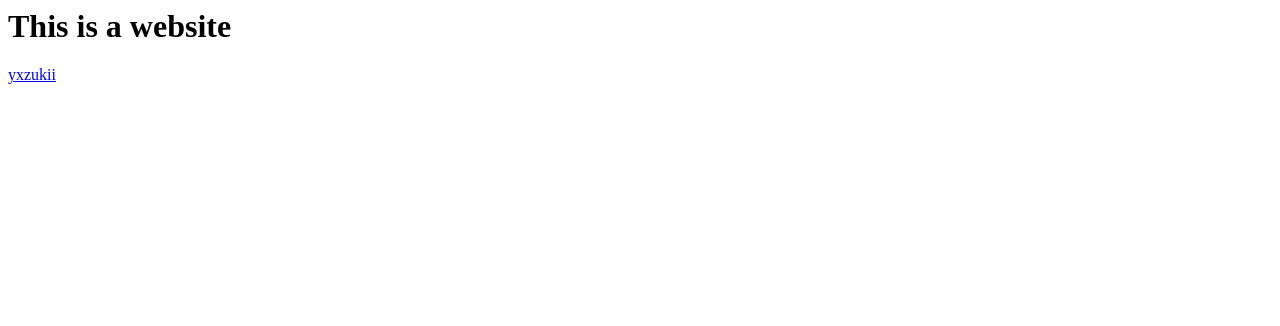
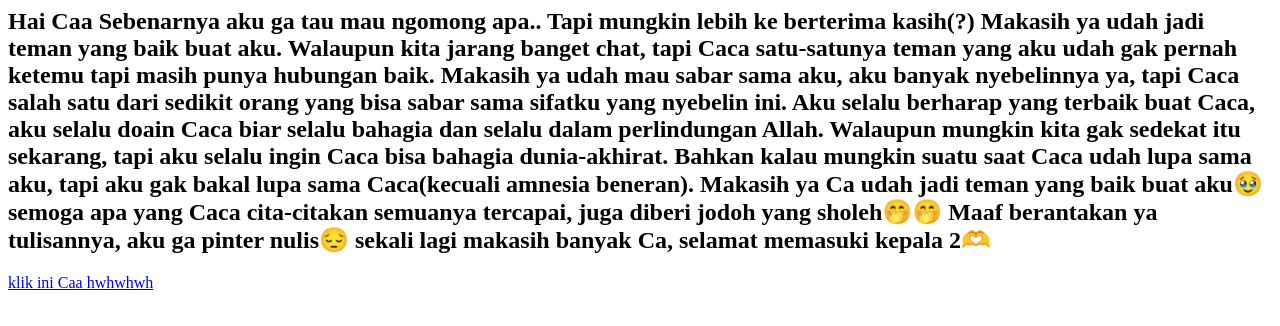
Before and after one commit to yxzukii/HBD-CACA, a plain HTML site: page index.html in a window 1280 px wide. Drawn offline with Linux system fonts and the light colour scheme.

Commit message:
Add files via upload

```diff
--- a/index.html
+++ b/index.html
@@ -1,4 +1,14 @@
 <HTML>
-<H1>This is a website</H1>
+<H2>Hai Caa
 
-<p><a href="cacaca.html">yxzukii</a>
+Sebenarnya aku ga tau mau ngomong apa.. Tapi mungkin lebih ke berterima kasih(?)
+
+Makasih ya udah jadi teman yang baik buat aku. Walaupun kita jarang banget chat, tapi Caca satu-satunya teman yang aku udah gak pernah ketemu tapi masih punya hubungan baik. Makasih ya udah mau sabar sama aku, aku banyak nyebelinnya ya, tapi Caca salah satu dari sedikit orang yang bisa sabar sama sifatku yang nyebelin ini.
+
+Aku selalu berharap yang terbaik buat Caca, aku selalu doain Caca biar selalu bahagia dan selalu dalam perlindungan Allah. Walaupun mungkin kita gak sedekat itu sekarang, tapi aku selalu ingin Caca bisa bahagia dunia-akhirat.
+
+Bahkan kalau mungkin suatu saat Caca udah lupa sama aku, tapi aku gak bakal lupa sama Caca(kecuali amnesia beneran). Makasih ya Ca udah jadi teman yang baik buat aku🥹 semoga apa yang Caca cita-citakan semuanya tercapai, juga diberi jodoh yang sholeh🤭🤭
+
+Maaf berantakan ya tulisannya, aku ga pinter nulis😔 sekali lagi makasih banyak Ca, selamat memasuki kepala 2🫶</H2>
+
+<p><a href="cacaca.html">klik ini Caa hwhwhwh</a>
```
